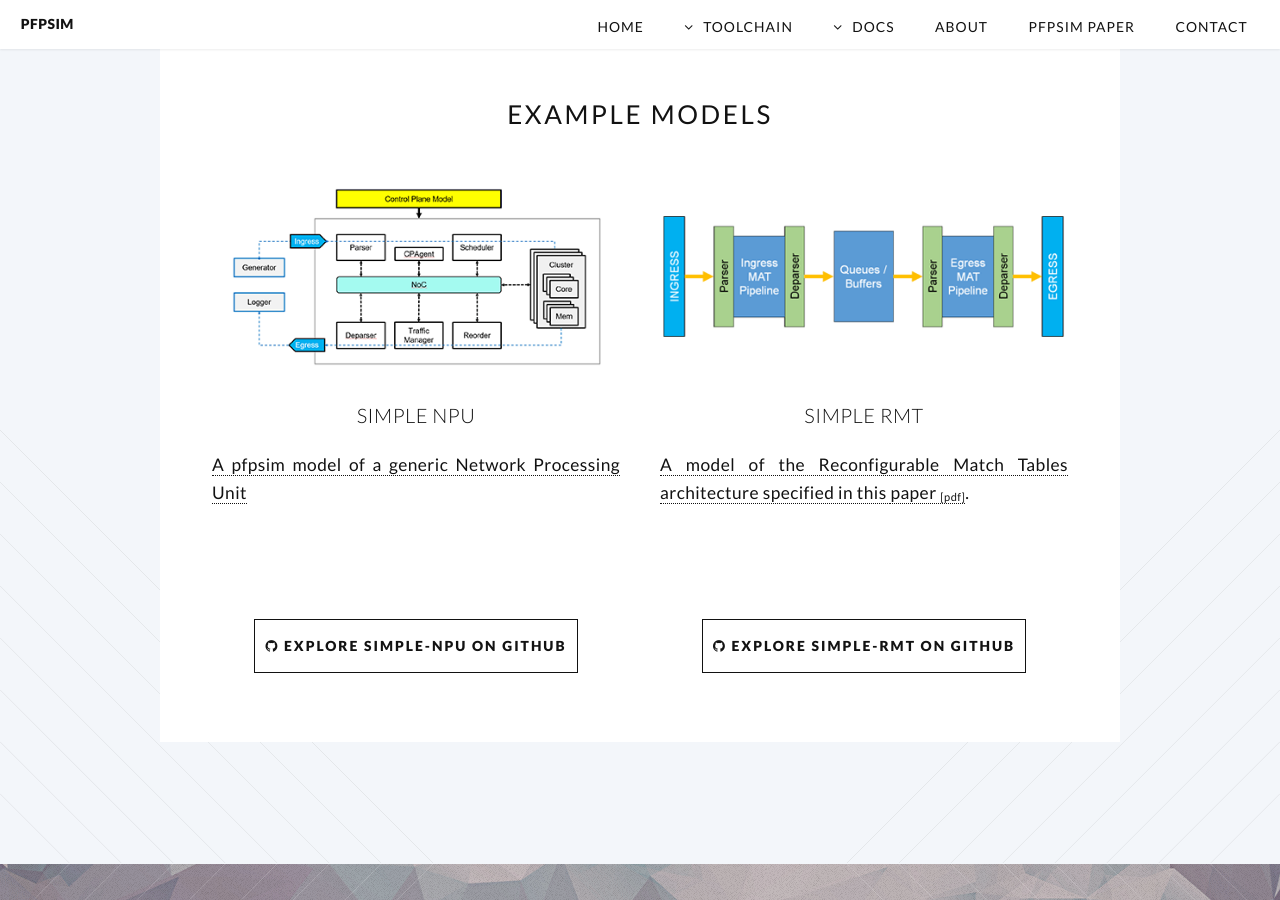
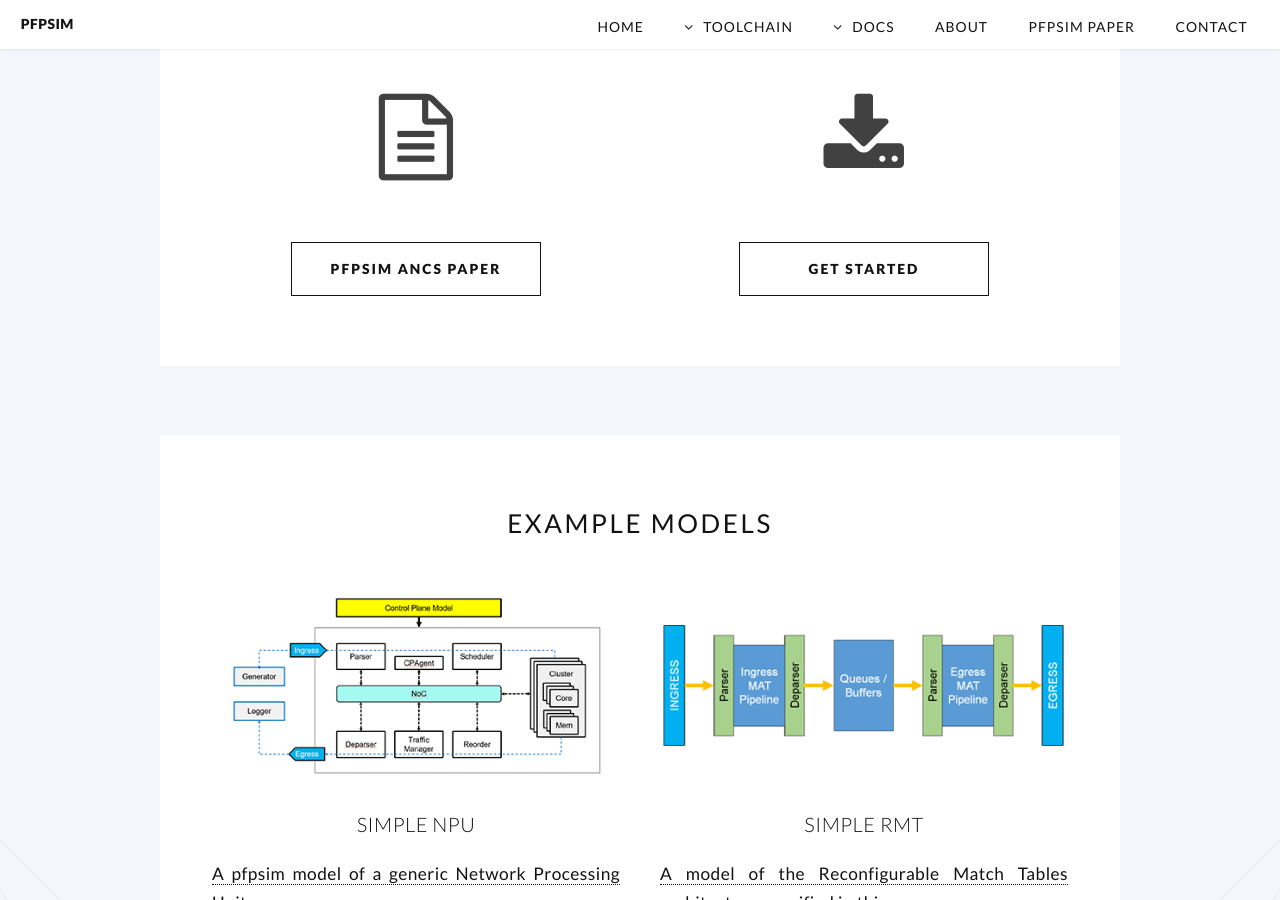
Before and after one commit to pfpsim/pfpsim.github.io, a Jekyll site: the page built from index.html, in a window 1280 px wide and 900 px high, scrolled down 2825 px. Built offline with Jekyll 4.4.1, drawn with Linux system fonts in a browser that asks for light colours.

Commit message:
Update index.html

```diff
--- a/index.html
+++ b/index.html
@@ -105,6 +105,35 @@ layout: landing-page
             </div>
           </section>
 
+        <section class="wrapper style3 container special ">
+            <div class="row">
+              <div class="6u">
+                <section>
+                  <a target="_blank" href="http://users.encs.concordia.ca/~samar/pfpsim/pfpsim.pdf">
+                    <span class="icon featured  fa-file-text-o links"></span>
+                  </a>
+                  <footer class="major">
+                    <ul class="buttons hvr-float">
+                      <li><a target="_blank" href="http://users.encs.concordia.ca/~samar/pfpsim/pfpsim.pdf" class="button">PFPSIM ANCS Paper</a></li>
+                    </ul>
+                  </footer>
+                </section>
+              </div>
+              <div class="6u">
+                <section>
+                  <a target="_blank" href="https://github.com/pfpsim/pfpsim-installer#pfpsim-framework-installer">
+                    <span class="icon featured  fa-download links"></span>
+                  </a>
+                  <footer class="major">
+                    <ul class="buttons hvr-float">
+                      <li><a target="_blank" href="https://github.com/pfpsim/pfpsim-installer#pfpsim-framework-installer" class="button">Get Started</a></li>
+                    </ul>
+                  </footer>
+                </section>
+              </div>
+            </div>
+        </section>
+
         <!-- Three -->
           <section class="wrapper style3 container special">
 
```
